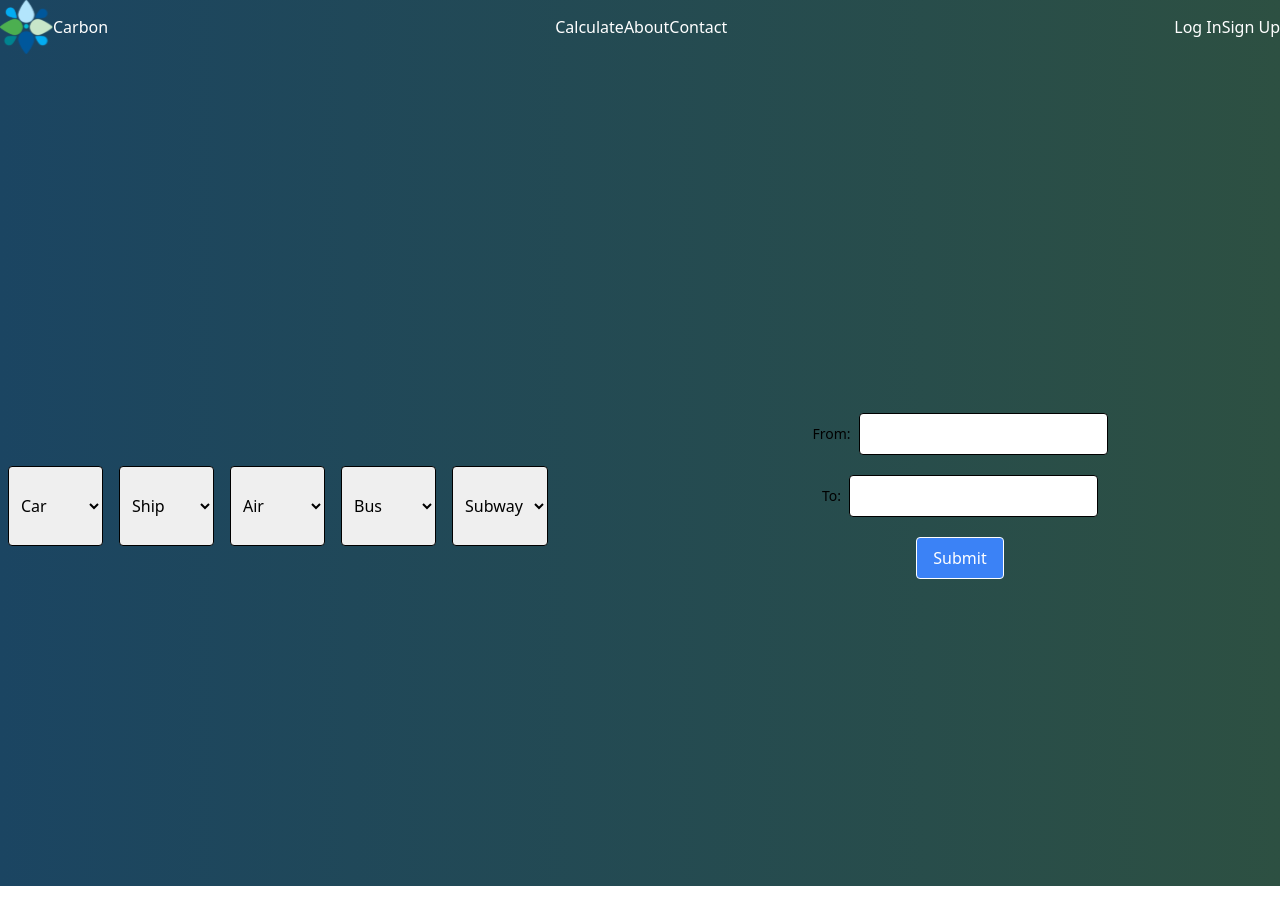
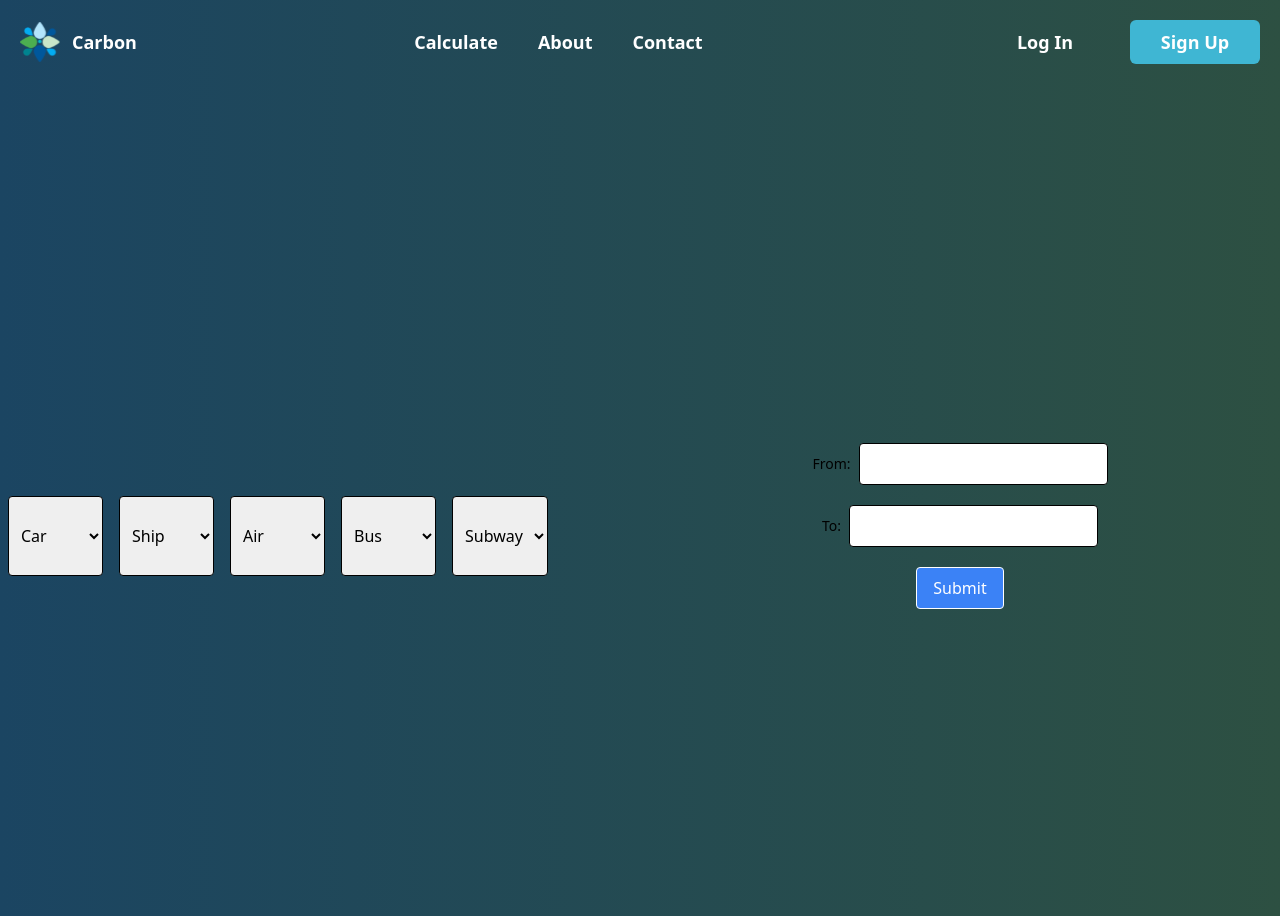
Before and after one commit to abroroo/footprint, a React (Create React App) app: page / in a window 1280 px wide. Before the commit the page ends 886 px from the top, so only its background shows below. Built offline with nearby package versions, Linux system fonts and the light colour scheme.

Commit message:
fix tailwind config

```diff
--- a/tailwind.config.js
+++ b/tailwind.config.js
@@ -1,6 +1,6 @@
 /** @type {import('tailwindcss').Config} */
 module.exports = {
-  content: ["./src/**/*.{html,js}", './src/pages/**/*.{html,jsx}',],
+  content: ["./src/**/*.{html,js}", './src/**/*.{html,jsx}',],
   theme: {
     extend: {
       colors: {
```
